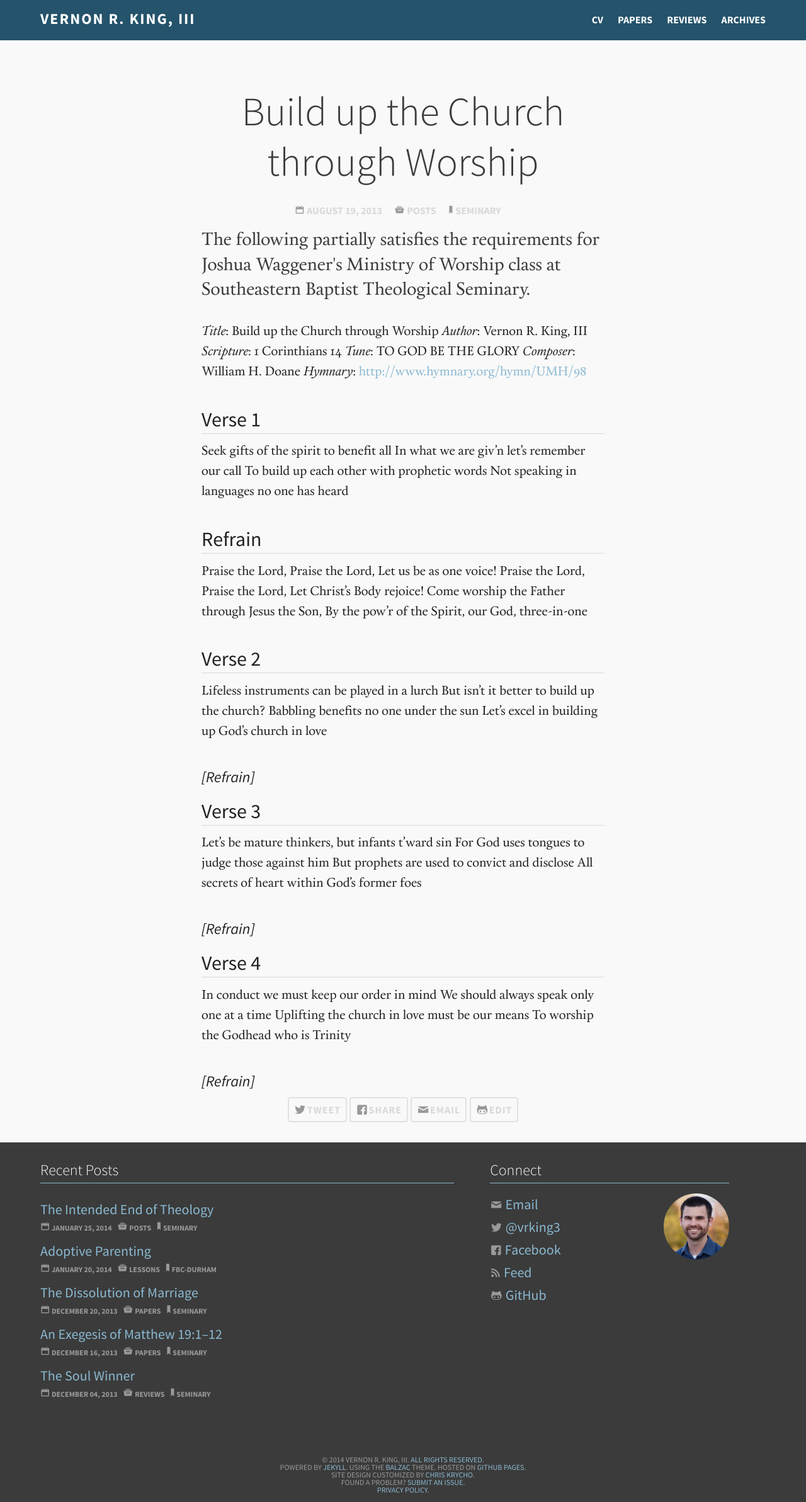
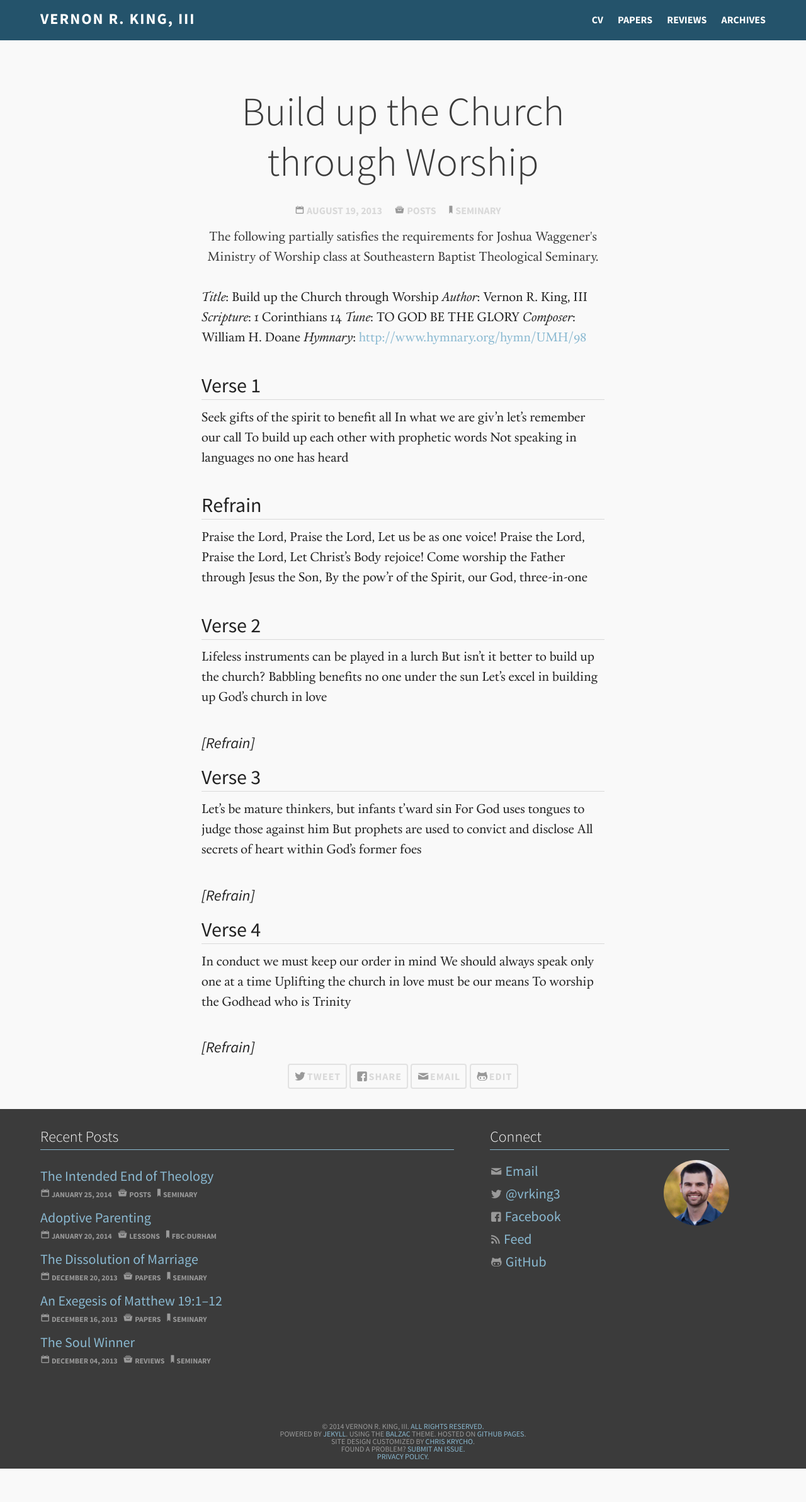
Before and after one commit to snowdj/vernonking.org, a Jekyll site: the page built from _posts/2013-08-19-build-up-the-church-through-worship.md, in a window 1280 px wide. Shown: the whole page at 63% size. Built offline with Jekyll 4.4.1, drawn with Linux system fonts in a browser that asks for light colours; after the commit the page ends 2332 px from its top, so only the background shows below that.

Commit message:
use .context for page.context. #55

```diff
--- a/_includes/article.html
+++ b/_includes/article.html
@@ -3,7 +3,7 @@
         <hgroup>
             <h1>{{ page.title }}</h1>
             {% include post-meta.html %}
-            {% if page.context %}<p class="intro"><i>{{ page.context }}</i></p>{% endif %}
+            {% if page.context %}<p class="context">{{ page.context }}</p>{% endif %}
             {% if page.intro %}<p class="intro">{{ page.intro }}</p>{% endif %}
         </hgroup>
     </header>
```
